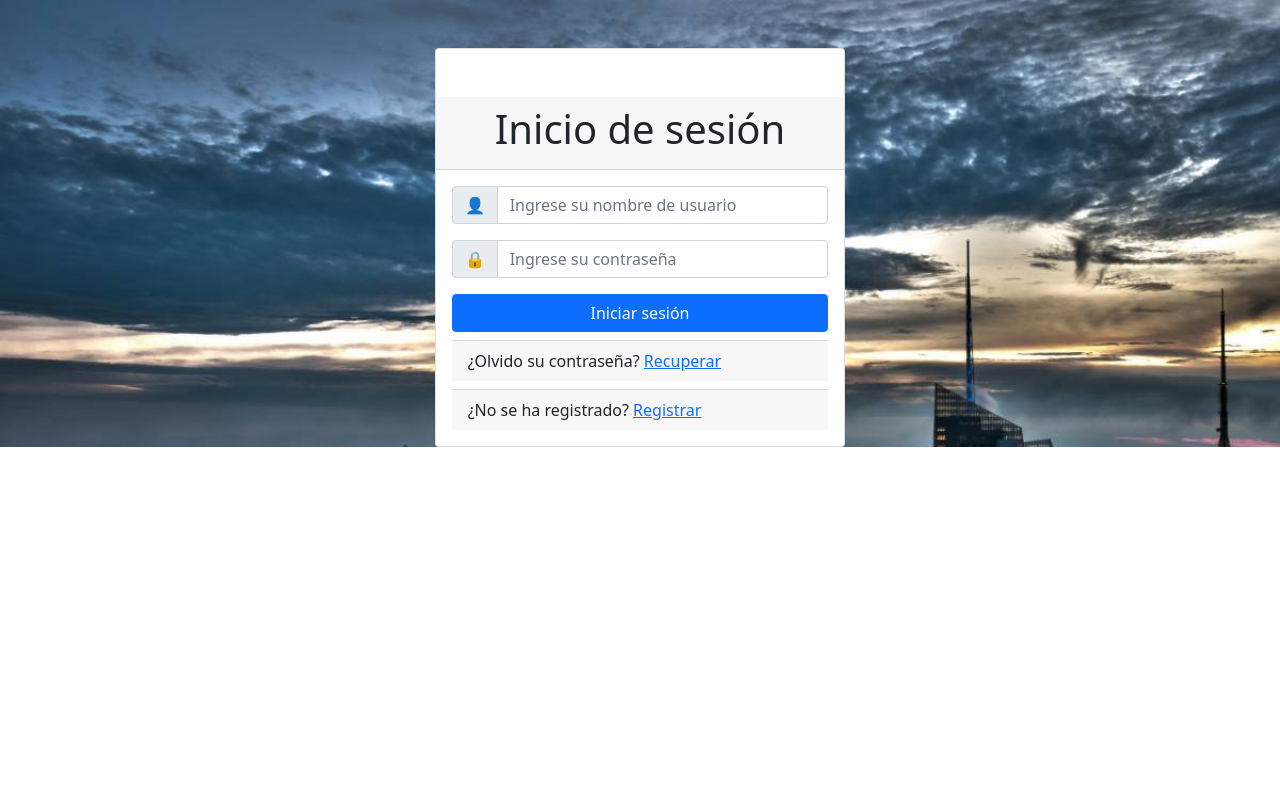
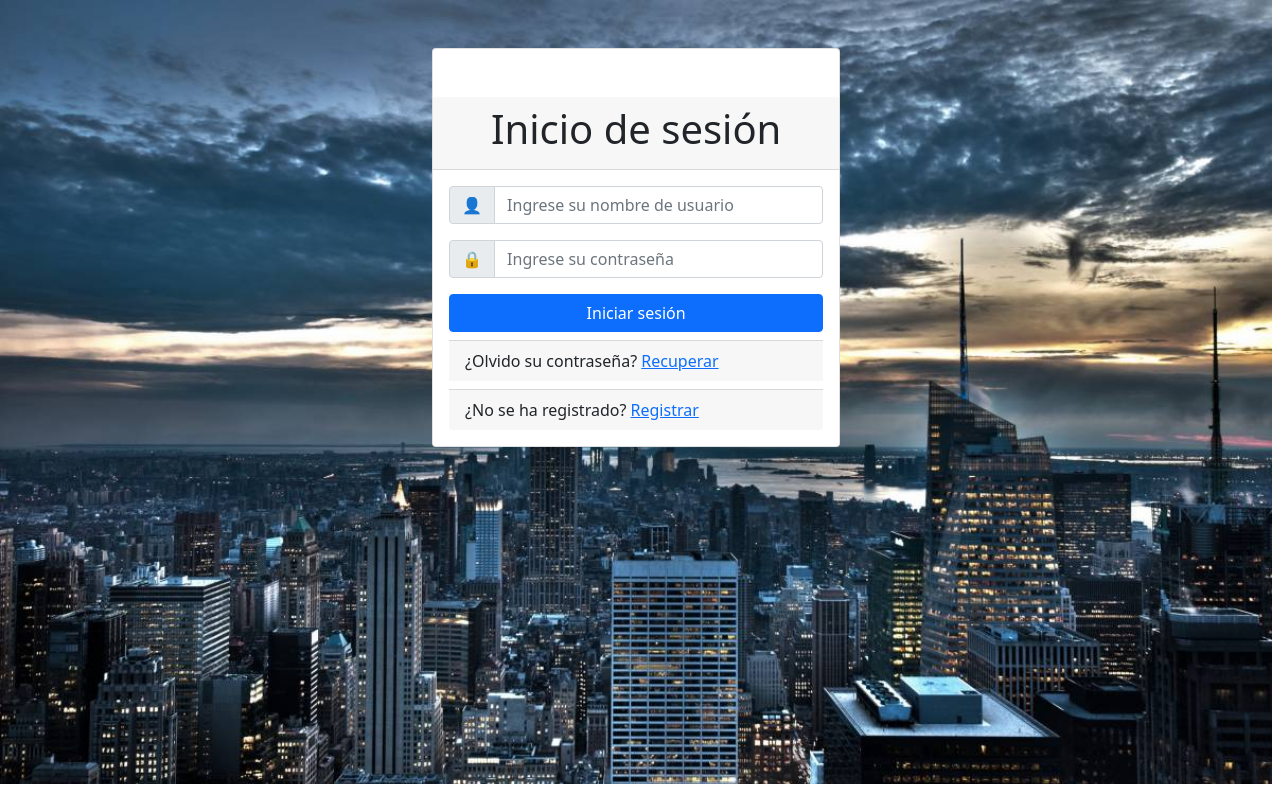
Before and after one commit to AAGS589/Front_C3, a React (Create React App) app: page / in a window 1280 px wide. Built offline with nearby package versions, Linux system fonts and the light colour scheme.

Commit message:
Se modifico al CSS

```diff
--- a/src/css/login.css
+++ b/src/css/login.css
@@ -2,10 +2,8 @@
     background-image: url("../img/FondoLogin.jpg");
     background-repeat: no-repeat;
     background-size: cover;
-
-
-
-
+    width: 99.4%;
+    height: 98vh;
 }
 
 .title1 {
```
